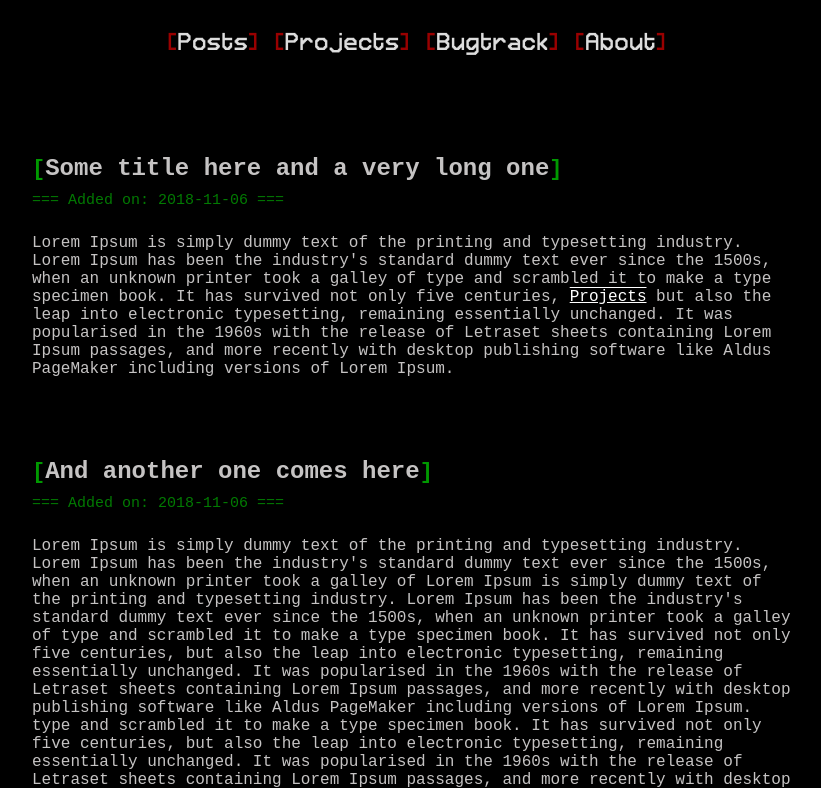
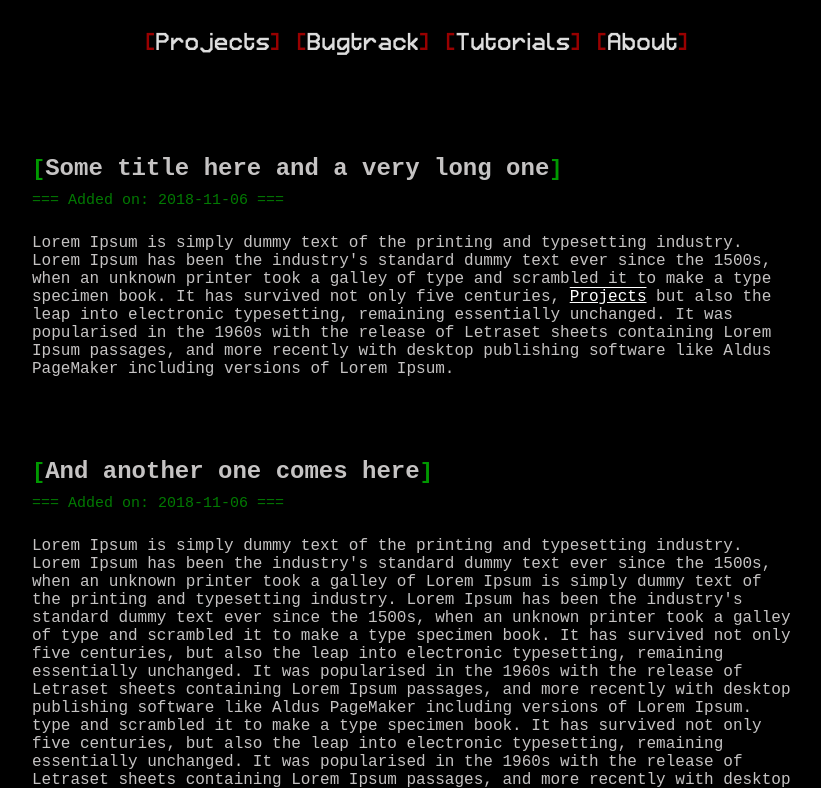
Before and after one commit to num1r0/num1r0.github.io, a Jekyll site: the page built from index.md, in a window 1280 px wide, cut to the strip 164-952 px from the top of the page. Shown: the whole strip, without its empty margins (224-1045 px from the left). Built offline with Jekyll 4.4.1, drawn with Linux system fonts in a browser that asks for light colours.

Commit message:
navigation changes

```diff
--- a/_layouts/default.html
+++ b/_layouts/default.html
@@ -9,9 +9,9 @@
     <img class="header_image" src="https://pre00.deviantart.net/aefd/th/pre/i/2015/033/9/9/cyberpunk_city_by_kirokaze-d8gebd0.png"/>
 
     <div class="top_nav">
-        <a href="#"><span class="red">[</span>Posts<span class="red">]</span></a>
         <a href="#"><span class="red">[</span>Projects<span class="red">]</span></a>
         <a href="#"><span class="red">[</span>Bugtrack<span class="red">]</span></a>
+        <a href="#"><span class="red">[</span>Tutorials<span class="red">]</span></a>
         <a href="#"><span class="red">[</span>About<span class="red">]</span></a>
     </div>
 
```
